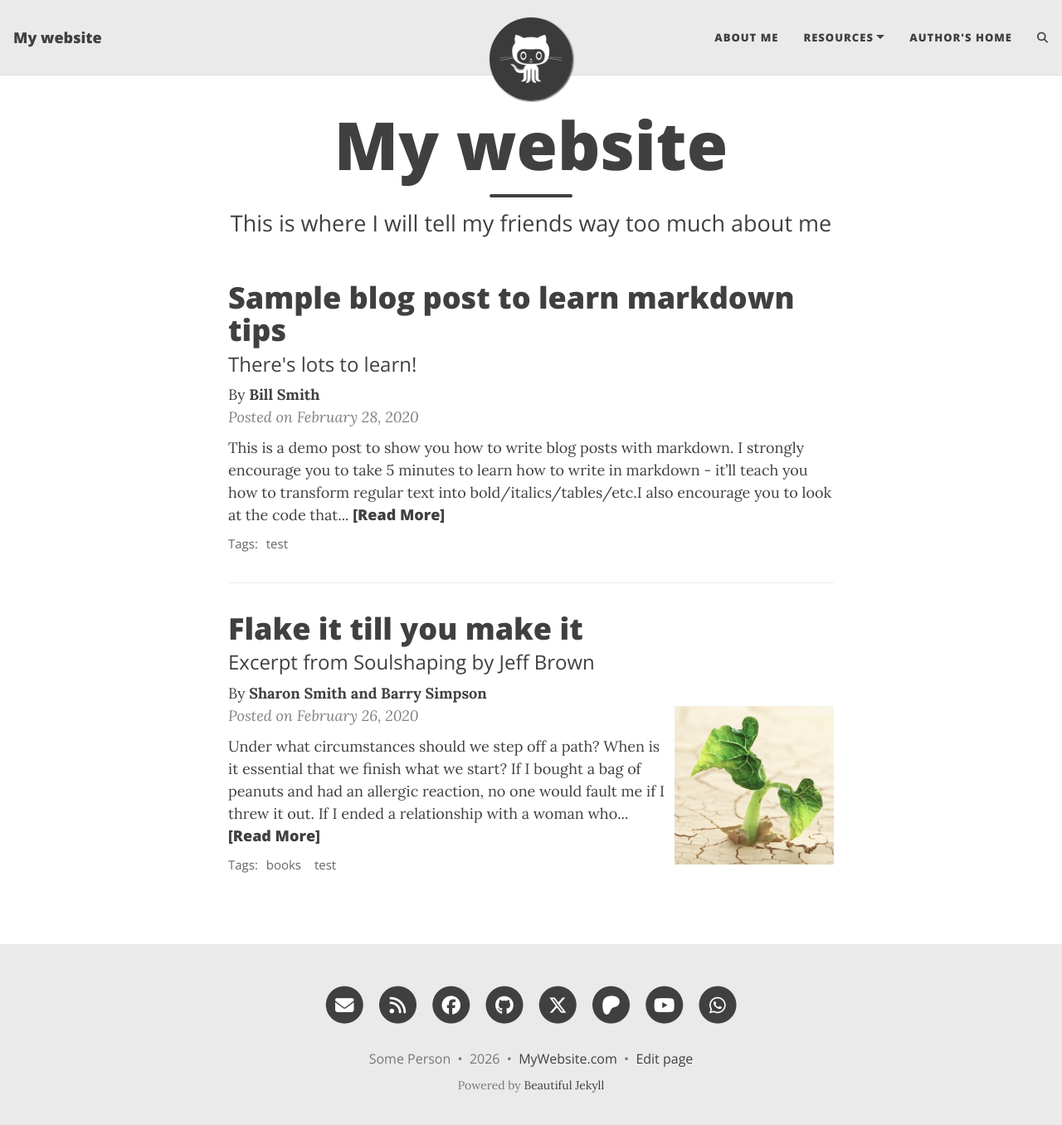
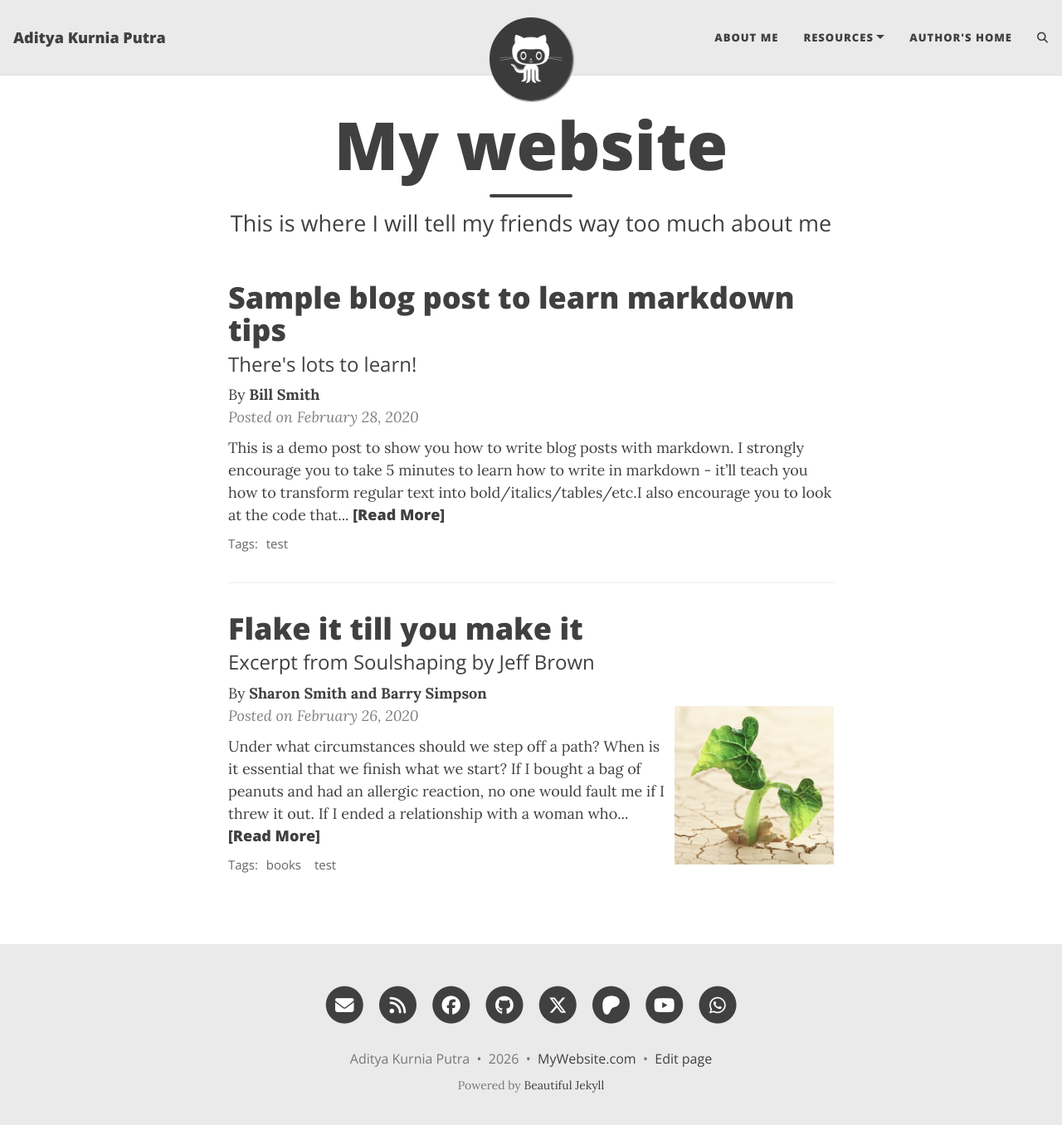
Before and after one commit to aditya-kptr/aditya-kptr.github.io, a Jekyll site: the page built from index.html, in a window 1280 px wide and 1369 px high. Shown: the top 1356 px of the window at 83% size. Built offline with Jekyll 4.4.1, drawn with Linux system fonts in a browser that asks for light colours; the list of posts is cut into pages by our own code; comment, search, counter and statistics services are not loaded.

Commit message:
Update _config.yml

```diff
--- a/_config.yml
+++ b/_config.yml
@@ -10,10 +10,10 @@
 ############################
 
 # Name of website
-title: My website
+title: Aditya Kurnia Putra
 
 # Your name to show in the footer
-author: Some Person
+author: Aditya Kurnia Putra
 
 ###############################################
 # --- List of links in the navigation bar --- #
```
